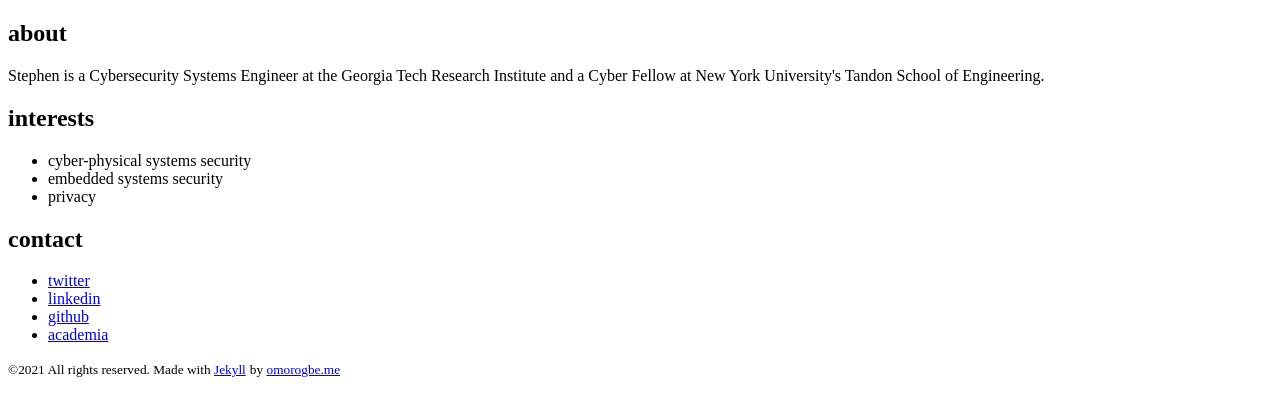
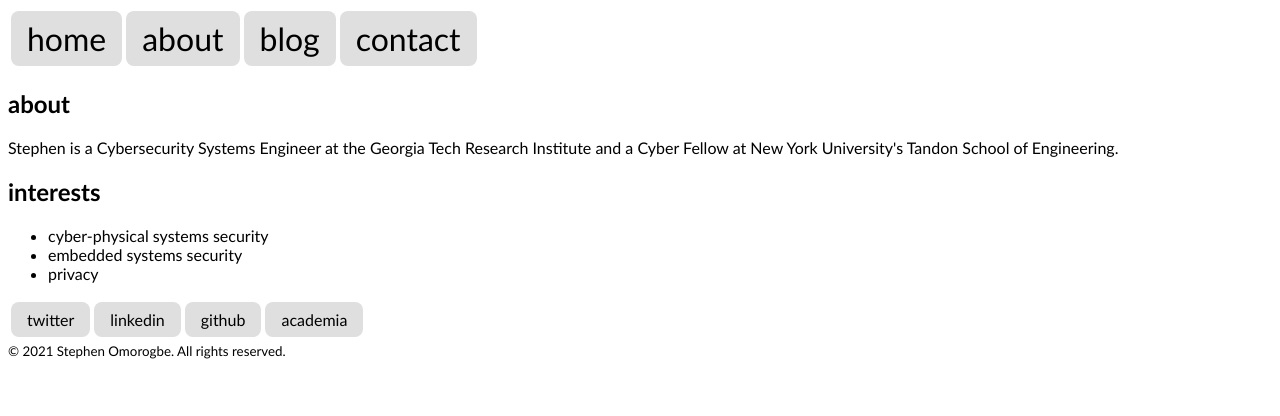
Before and after one commit to omorogbe/omorogbe.github.io, a Jekyll site: the page built from index.html, in a window 1280 px wide. Shown: the top 416 px of the page. Built offline with Jekyll 4.4.1, drawn with Linux system fonts in a browser that asks for light colours.

Commit message:
many style changes

```diff
--- a/_includes/footer.html
+++ b/_includes/footer.html
@@ -1,16 +1,16 @@
-<h2>contact</h2>
-<ul class="footer-social">
-    <li><a href="https://www.twitter.com/1stepho">twitter</a></li>
-    <li><a href="https://www.linkedin.com/in/omorogbe/">linkedin</a></li>
-    <li><a href="https://github.com/omorogbe">github</a></li>
-    <li><a href="https://nyu.academia.edu/StephenOmorogbe">academia</a></li>
-</ul>
+<table class="footer-table">
+    <tr>
+        <td><a href="https://www.twitter.com/1stepho">twitter</a></td>
+        <td><a href="https://www.linkedin.com/in/omorogbe/">linkedin</a></td>
+        <td><a href="https://github.com/omorogbe">github</a></td>
+        <td><a href="https://nyu.academia.edu/StephenOmorogbe">academia</a></td>
+    </tr>
+
+</table>
 <footer class="site-footer">
 
     <div class="container">
-        <small class="pull-left">&copy;{{ site.time | date: '%Y' }} All rights reserved. Made with <a
-                href="https://www.jekyllrb.com">Jekyll</a></small>
-        <small class="pull-right">by <a href="https://www.omorogbe.me">omorogbe.me</a> </small>
+        <small class="pull-left">&copy; {{ site.time | date: '%Y' }} Stephen Omorogbe. All rights reserved.</small>
 
     </div>
 </footer>
--- a/_includes/head.html
+++ b/_includes/head.html
@@ -1,9 +1,14 @@
 <head>
     <link rel="icon" href="/favicon.ico">
+    <link rel="apple-touch-icon" sizes="180x180" href="/apple-touch-icon.png">
+    <link rel="icon" type="image/png" sizes="32x32" href="/favicon-32x32.png">
+    <link rel="icon" type="image/png" sizes="16x16" href="/favicon-16x16.png">
+    <link rel="manifest" href="/site.webmanifest">
+
     <meta name="viewport" content="width=device-width, initial-scale=1, viewport-fit=cover" />
     <meta charset="utf-8" />
     <!-- {{ page.title }} -  -->
-    <title>{{ site.title }} </title>
-    <link rel="stylesheet" href="/assets/css/main.css">
+    <title>{{ page.title }} </title>
+    <link rel="stylesheet" href="/main.css">
 
 </head>
--- /dev/null
+++ b/_includes/navbar.html
@@ -0,0 +1,16 @@
+<!-- <div class="topnav">
+    <a href="/" class="nav">home</a>
+    <a href="/about" class="nav">about</a>
+    <a href="/blog" class="nav">blog</a>
+    <a href="/contact" class="nav">contact</a>
+  </div> -->
+
+
+  <table class="navbar-table">
+    <tr>
+        <td><a href="/" class="active">home</a></td>
+        <td><a href="/about" class="active">about</a></td>
+        <td><a href="/blog" class="active">blog</a></td>
+        <td><a href="/contact" class="active">contact</a></td>
+    </tr>
+  </table>
--- a/_layouts/default.html
+++ b/_layouts/default.html
@@ -3,6 +3,7 @@
   {% include head.html %}
 
   <body>
+    {% include navbar.html %}
     {{ content }}
 
 
--- a/index.html
+++ b/index.html
@@ -1,5 +1,6 @@
 ---
 layout: default
+title: "omorogbe.me"
 ---
 
 <section id="about">
--- /dev/null
+++ b/main.css
@@ -0,0 +1,39 @@
+html * {
+    font-family: 'Gill Sans', 'Gill Sans MT', Calibri, 'Trebuchet MS', sans-serif;
+
+}
+
+
+.navbar-table a:hover, a:active{
+    background-color: #c7634c;
+    color: white;
+}
+
+.navbar-table a:link, a:visited{
+    background-color: rgb(223, 223, 223);
+    color: black;
+    border-radius: 8px;
+    padding: 8px 16px;
+    font-size: 32px;
+    text-align: center;
+    text-decoration: none;
+    display: inline-block;
+}
+
+.footer-table a:hover{
+    /* background-color: #4c81c7; */
+    background-image: radial-gradient(#4c81c7, rgb(167, 54, 54));
+    color: white;
+    transform: rotateZ(-5deg);
+}
+
+.footer-table a:link, a:visited{
+    background-color: rgb(223, 223, 223);
+    color: black;
+    border-radius: 8px;
+    padding: 8px 16px;
+    font-size: 16px;
+    text-align: center;
+    text-decoration: none;
+    display: inline-block;
+}
```
Also changed, not shown: _layouts/post.html (added, +13 -0 lines), _posts/2021-10-27-example-format-website.md (+0 -1 lines), about.html (added, +7 -0 lines), blog.html (added, +7 -0 lines), contact.html (added, +7 -0 lines), favicon.ico, 1 other file.
